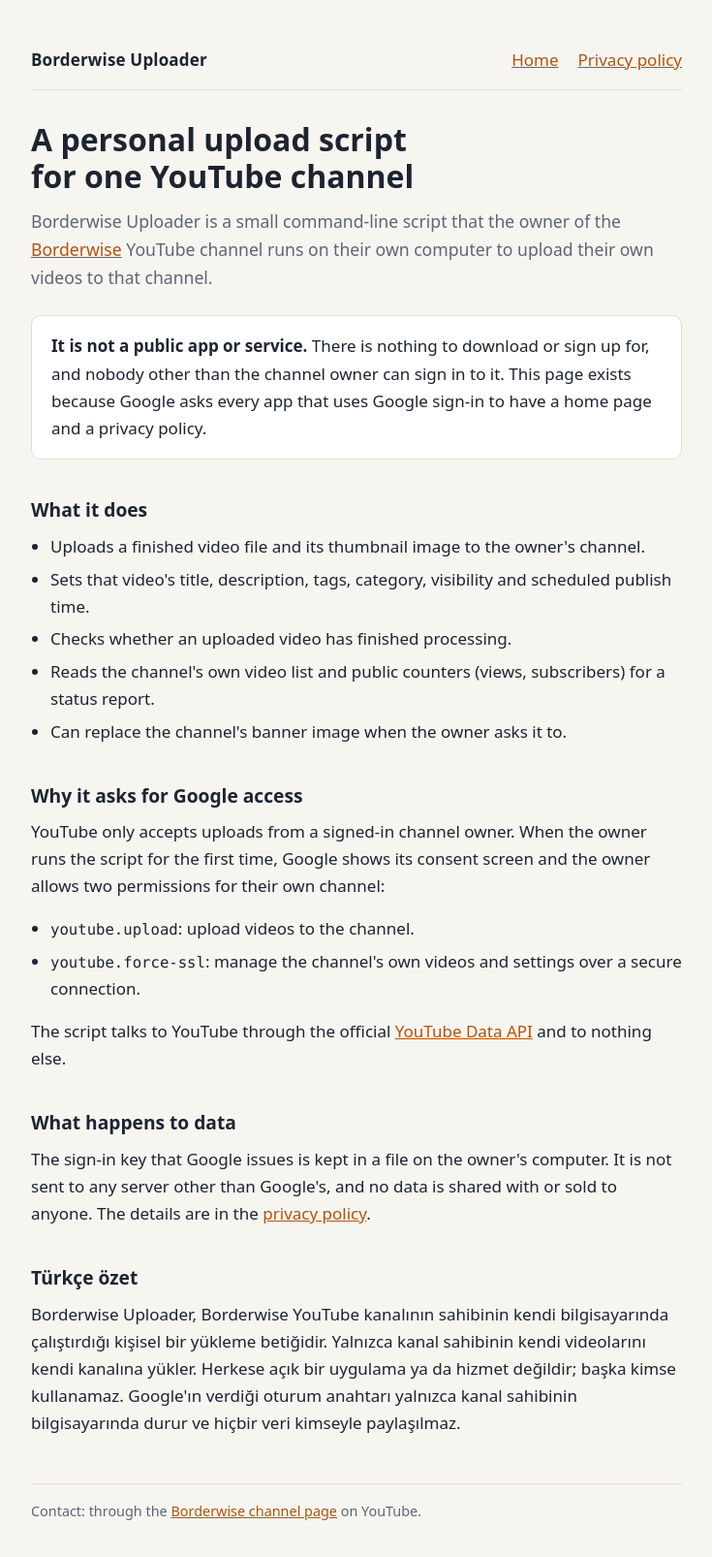
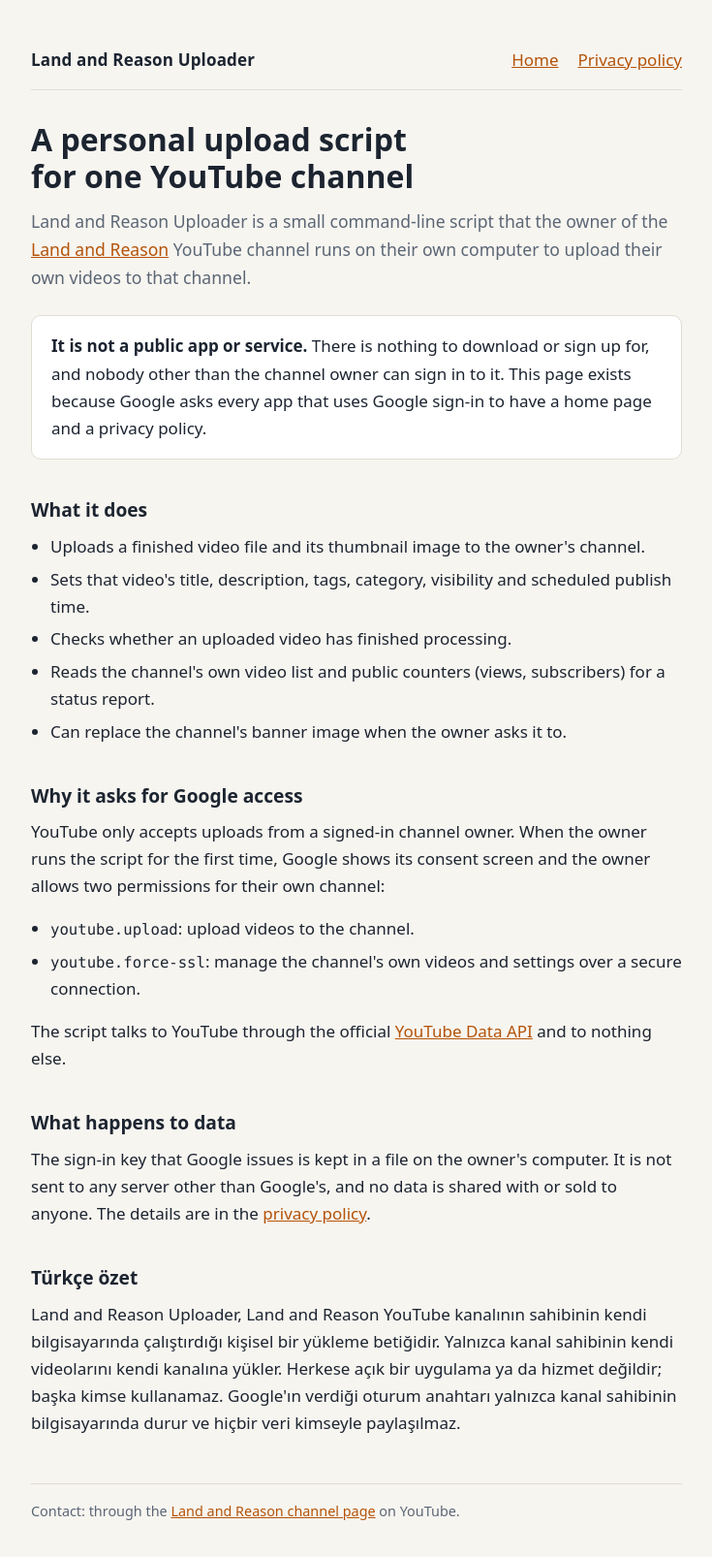
Before and after one commit to BcanGRG/land-and-reason-uploader, a plain HTML site: page index.html in a window 1280 px wide. Shown: the whole page at 97% size, without its empty margins (272-1007 px from the left). Drawn offline with Linux system fonts and the light colour scheme.

Commit message:
Rename to Land and Reason Uploader

```diff
--- a/index.html
+++ b/index.html
@@ -3,20 +3,20 @@
 <head>
 <meta charset="utf-8">
 <meta name="viewport" content="width=device-width, initial-scale=1">
-<title>Borderwise Uploader</title>
-<meta name="description" content="Borderwise Uploader is a personal script that uploads the Borderwise channel owner's own videos to their own YouTube channel.">
+<title>Land and Reason Uploader</title>
+<meta name="description" content="Land and Reason Uploader is a personal script that uploads the Land and Reason channel owner's own videos to their own YouTube channel.">
 <link rel="stylesheet" href="style.css">
 </head>
 <body>
 <main>
   <header class="site">
-    <span class="name">Borderwise Uploader</span>
+    <span class="name">Land and Reason Uploader</span>
     <nav><a href="./">Home</a><a href="privacy.html">Privacy policy</a></nav>
   </header>
 
   <h1>A personal upload script for one YouTube channel</h1>
-  <p class="lead">Borderwise Uploader is a small command-line script that the owner of the
-  <a href="https://www.youtube.com/@borderwisegeo">Borderwise</a> YouTube channel runs on their own
+  <p class="lead">Land and Reason Uploader is a small command-line script that the owner of the
+  <a href="https://www.youtube.com/channel/UCgRWpKCoqRoCqMeAG-kdyhQ">Land and Reason</a> YouTube channel runs on their own
   computer to upload their own videos to that channel.</p>
 
   <div class="card">
@@ -50,13 +50,13 @@
   <a href="privacy.html">privacy policy</a>.</p>
 
   <h2>Türkçe özet</h2>
-  <p>Borderwise Uploader, Borderwise YouTube kanalının sahibinin kendi bilgisayarında çalıştırdığı kişisel
+  <p>Land and Reason Uploader, Land and Reason YouTube kanalının sahibinin kendi bilgisayarında çalıştırdığı kişisel
   bir yükleme betiğidir. Yalnızca kanal sahibinin kendi videolarını kendi kanalına yükler. Herkese açık bir
   uygulama ya da hizmet değildir; başka kimse kullanamaz. Google'ın verdiği oturum anahtarı yalnızca kanal
   sahibinin bilgisayarında durur ve hiçbir veri kimseyle paylaşılmaz.</p>
 
   <footer>
-    <p>Contact: through the <a href="https://www.youtube.com/@borderwisegeo">Borderwise channel page</a> on YouTube.</p>
+    <p>Contact: through the <a href="https://www.youtube.com/channel/UCgRWpKCoqRoCqMeAG-kdyhQ">Land and Reason channel page</a> on YouTube.</p>
   </footer>
 </main>
 </body>
```
Also changed, not shown: privacy.html (+10 -10 lines).
